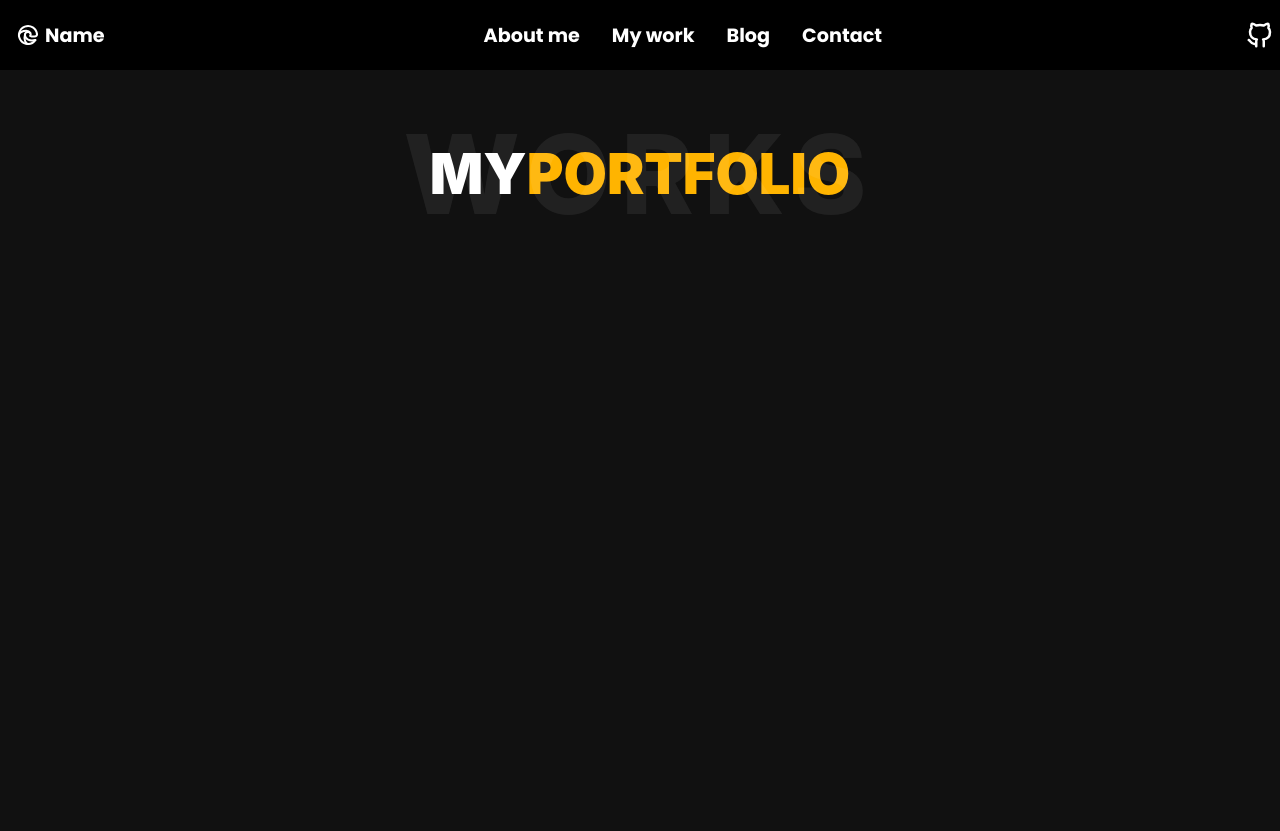
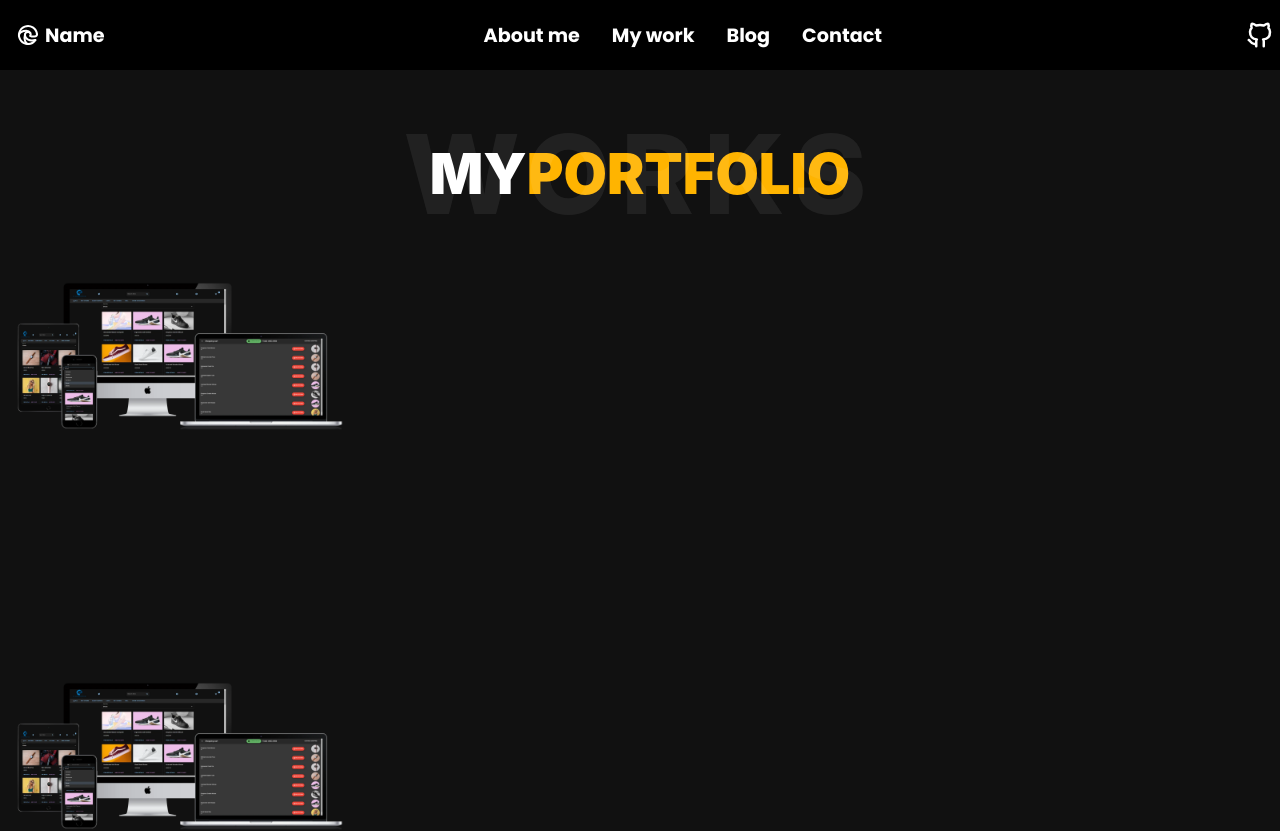
Before and after one commit to wandergithub/w-portfolio, a React (Create React App) app: page /work in a window 1280 px wide. Shown: the top 831 px of the page. Before the commit the page ends 800 px from the top, so only its background shows below. Built offline with nearby package versions, Linux system fonts and the light colour scheme.

Commit message:
Create ProjectCard component to display all projects

```diff
--- /dev/null
+++ b/src/components/ProjectCard/ProjectCard.js
@@ -0,0 +1,36 @@
+import "./ProjectCard.scss";
+
+const ProjectCard = (props) => {
+  const { image, title, description, links } = props;
+
+  return (
+    <div class="card">
+      <div class="image">
+        <img src={image} />
+      </div>
+      <div class="details">
+        <div class="center">
+          <h1>
+            {title}
+            <br />
+            {/* <span>team leader</span> */}
+          </h1>
+          <p>{description}</p>
+          <ul>
+            {links.map((link) => {
+              return (
+                <li>
+                  <a href={link.href}>
+                    <img src={link.image} />
+                  </a>
+                </li>
+              );
+            })}
+          </ul>
+        </div>
+      </div>
+    </div>
+  );
+};
+
+export default ProjectCard;
--- /dev/null
+++ b/src/components/ProjectCard/ProjectCard.scss
@@ -0,0 +1,88 @@
+@import "../shared/general";
+
+.card {
+  transform: translate(0%, 0%);
+  width: 360px;
+  height: 400px;
+  background: rgba(0, 0, 0, 0);
+}
+.card .image {
+  width: 100%;
+  height: 100%;
+  overflow: hidden;
+}
+.card .image img {
+  width: 100%;
+  transition: 0.5s;
+}
+.card:hover .image img {
+  opacity: 0.5;
+  transform: translateX(30%); /*100%*/
+}
+.card .details {
+  font-family: $font-2;
+  font-size: $text;
+  position: absolute;
+  top: 0;
+  left: 0;
+  width: 70%; /*100%*/
+  height: 100%;
+  background: $secondary-color;
+  transition: 0.5s;
+  transform-origin: left;
+  transform: perspective(2000px) rotateY(-90deg);
+  border-radius: 10px;
+}
+.card:hover .details {
+  transform: perspective(2000px) rotateY(0deg);
+}
+.card .details .center {
+  padding: 20px;
+  text-align: center;
+  background: $background-color;
+  position: absolute;
+  top: 50%;
+  transform: translateY(-50%);
+}
+.card .details .center h1 {
+  font-family: $font-1;
+  font-size: $title-1;
+  margin: 0;
+  padding: 0;
+  color: $primary-color;
+  line-height: 20px;
+  font-size: 20px;
+  text-transform: uppercase;
+}
+.card .details .center h1 span {
+  font-size: 14px;
+  color: $background-color;
+}
+.card .details .center p {
+  margin: 10px 0;
+  padding: 0;
+  color: $basic-color;
+}
+.card .details .center ul {
+  margin: 10px auto 0;
+  padding: 0;
+  display: table;
+}
+.card .details .center ul li {
+  list-style: none;
+  margin: 0 5px;
+  float: left;
+}
+.card .details .center ul li a {
+  display: block;
+  background: $basic-color;
+  color: #fff;
+  width: 30px;
+  height: 30px;
+  line-height: 30px;
+  text-align: center;
+  transform: 0.5s;
+}
+.card .details .center ul li a:hover {
+  background: #ff3636;
+}
--- a/src/components/Work/Work.js
+++ b/src/components/Work/Work.js
@@ -1,4 +1,30 @@
-import './Work.scss';
+import "./Work.scss";
+import ProjectCard from "../ProjectCard/ProjectCard";
+import image1 from "./Assets/portfolio-6.webp";
+
+const projects = [
+  {
+    title: "E-commerce",
+    image: image1,
+    description:
+      "Completely responsive E-commerce web page. build with React/Redux and MaterialUI-styled-components. This allows the user to navigate through different categories of items, filter them by category and add them to the shopping cart.",
+    links: [{ image: "icon image here", href: "link url here" }],
+  },
+  {
+    title: "E-commerce",
+    image: image1,
+    description:
+      "Completely responsive E-commerce web page. build with React/Redux and MaterialUI-styled-components. This allows the user to navigate through different categories of items, filter them by category and add them to the shopping cart.",
+    links: [{ image: "icon image here", href: "link url here" }],
+  },
+  {
+    title: "E-commerce",
+    image: image1,
+    description:
+      "Completely responsive E-commerce web page. build with React/Redux and MaterialUI-styled-components. This allows the user to navigate through different categories of items, filter them by category and add them to the shopping cart.",
+    links: [{ image: "icon image here", href: "link url here" }],
+  },
+];
 
 const Work = () => {
   return (
@@ -14,6 +40,19 @@ const Work = () => {
         </h1>
         <span class="title-bg">works</span>
       </div>
+
+      <div>
+        {projects.map((project) => {
+          return (
+            <ProjectCard
+              image={project.image}
+              title={project.title}
+              description={project.description}
+              links={project.links}
+            />
+          );
+        })}
+      </div>
     </>
   );
 };
--- a/src/components/Work/Work.scss
+++ b/src/components/Work/Work.scss
@@ -46,15 +46,6 @@ body[data-aos-easing="ease"] [data-aos] {
   width: 100%;
 }
 
-@media (min-width: 576px) {
-  .text-sm-center {
-    text-align: center !important;
-  }
-
-  .text-sm-center {
-    text-align: center !important;
-  }
-}
 
 *,
 :after,
@@ -76,3 +67,13 @@ body[data-aos-easing="ease"] [data-aos] {
   -webkit-transform: translateY(-50%);
   transform: translateY(-50%);
 }
+
+@media (min-width: 576px) {
+  .text-sm-center {
+    text-align: center !important;
+  }
+
+  .text-sm-center {
+    text-align: center !important;
+  }
+}
```
Also changed, not shown: src/components/Work/Assets/portfolio-6.webp (added).
